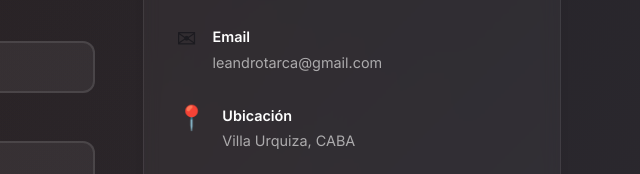
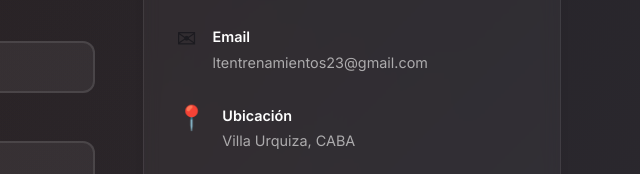
Before and after one commit to nicoezequielo-cloud/LT.ENTRENAMIENTOS, a website: page index.html in a window 1280 px wide. Shown: the part 5023-5197 px from the top of the page, 625-1265 px from the left. Drawn offline with Linux system fonts and the light colour scheme; a script that the page names is missing.

Commit message:
feat: mail actualizado a ltentrenamientos23@gmail.com en contacto

```diff
--- a/index.html
+++ b/index.html
@@ -310,7 +310,7 @@
                             <span class="contacto__item-icon" aria-hidden="true">&#9993;</span>
                             <div>
                                 <h4>Email</h4>
-                                <a href="mailto:leandrotarca@gmail.com">leandrotarca@gmail.com</a>
+                                <a href="mailto:ltentrenamientos23@gmail.com">ltentrenamientos23@gmail.com</a>
                             </div>
                         </div>
                         <div class="contacto__item">
```
